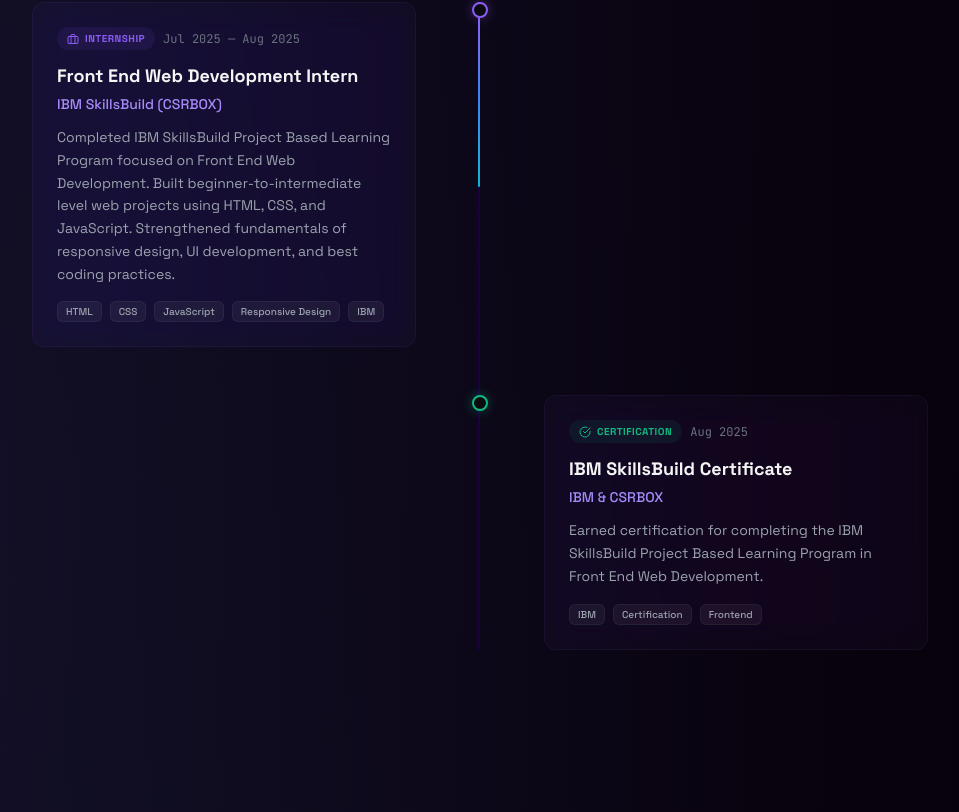
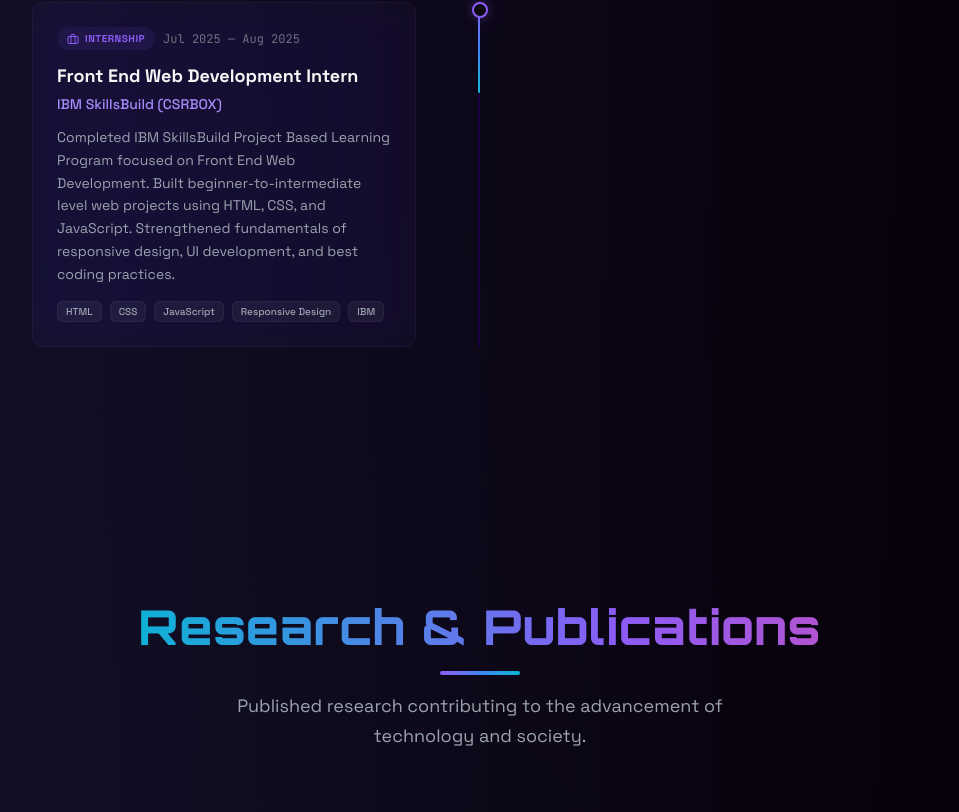
Before and after one commit to singhsakshi098/dev-portfolio, a React (Vite) app: page / in a window 1280 px wide. Shown: the part 4349-5161 px from the top of the page, without its empty margins (160-1119 px from the left). Built offline with nearby package versions, Linux system fonts and the light colour scheme; the HTML template or start-up script is replaced by a standard one.

Commit message:
cleanup: remove duplicate IBM certificate, keep only internship

```diff
--- a/src/data/portfolioData.js
+++ b/src/data/portfolioData.js
@@ -114,16 +114,6 @@
       'Completed IBM SkillsBuild Project Based Learning Program focused on Front End Web Development. Built beginner-to-intermediate level web projects using HTML, CSS, and JavaScript. Strengthened fundamentals of responsive design, UI development, and best coding practices.',
     tags: ['HTML', 'CSS', 'JavaScript', 'Responsive Design', 'IBM'],
   },
-  {
-    id: 2,
-    type: 'certification',
-    title: 'IBM SkillsBuild Certificate',
-    organization: 'IBM & CSRBOX',
-    duration: 'Aug 2025',
-    description:
-      'Earned certification for completing the IBM SkillsBuild Project Based Learning Program in Front End Web Development.',
-    tags: ['IBM', 'Certification', 'Frontend'],
-  },
 ];
 
 export const navLinks = [
```
